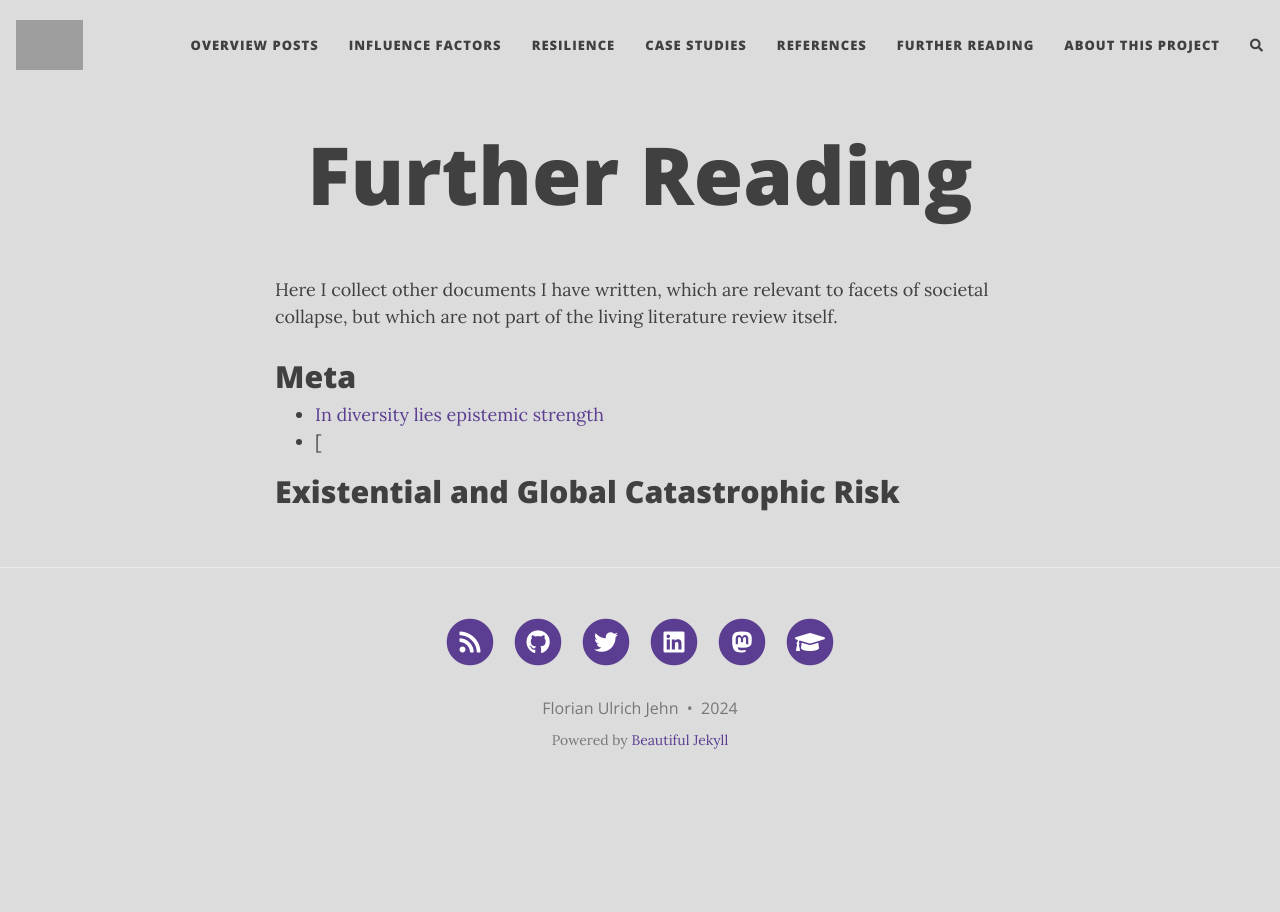
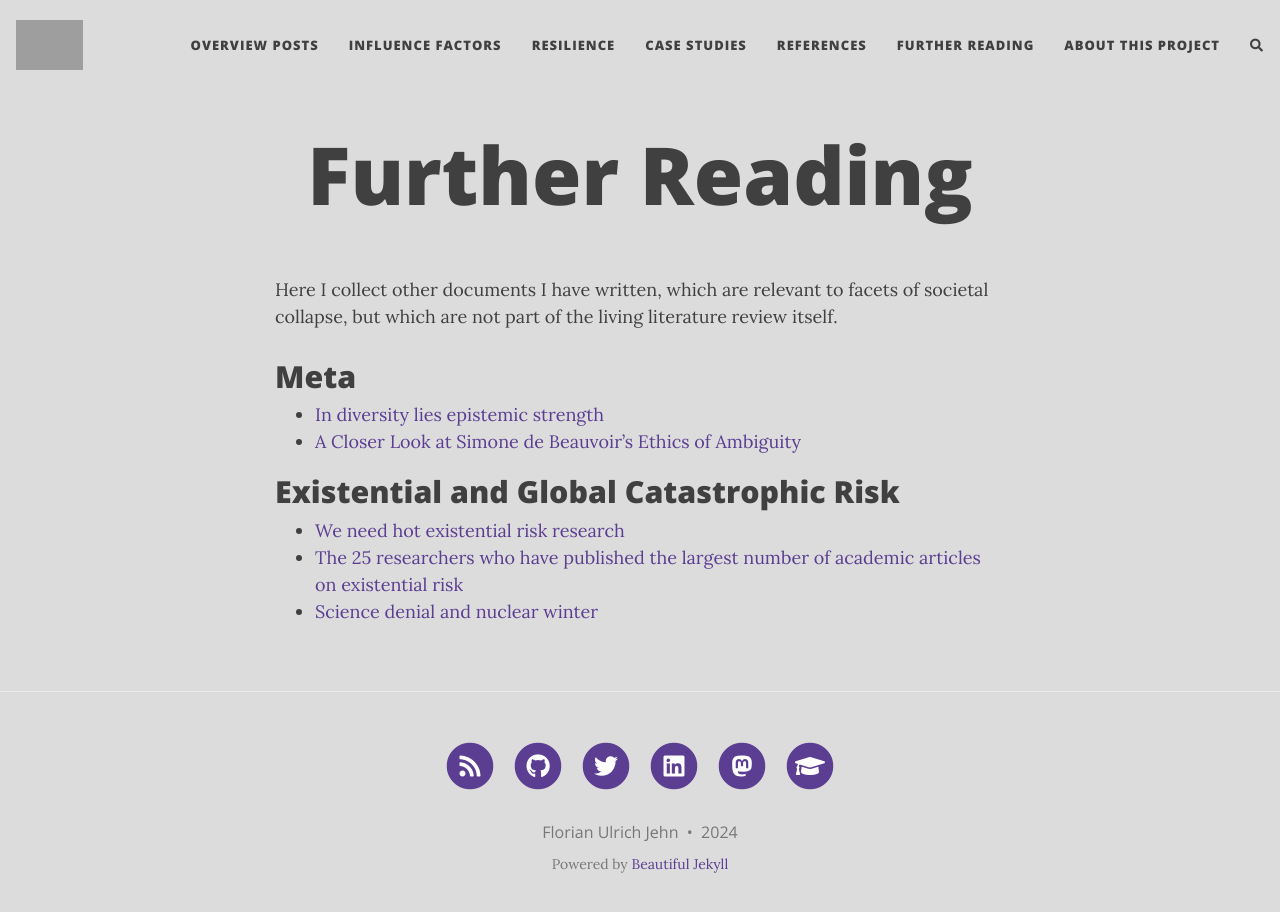
Before and after one commit to florianjehn/Societal_Collapse, a Jekyll site: the page built from further.md, in a window 1280 px wide and 925 px high. Shown: the top 912 px of the window. Built offline with Jekyll 4.4.1, drawn with Linux system fonts in a browser that asks for light colours; nearby versions of some CDN libraries; comment, search, counter and statistics services are not loaded; grey boxes are pictures that could not be loaded.

Commit message:
Update further.md

```diff
--- a/further.md
+++ b/further.md
@@ -7,6 +7,9 @@ Here I collect other documents I have written, which are relevant to facets of s
 
 # Meta
 * [In diversity lies epistemic strength](https://florianjehn.github.io/Societal_Collapse/2023-01-16-diversity/)
-* [
+* [A Closer Look at Simone de Beauvoir's Ethics of Ambiguity]()
 
 # Existential and Global Catastrophic Risk
+* [We need hot existential risk research]()
+* [The 25 researchers who have published the largest number of academic articles on existential risk]()
+* [Science denial and nuclear winter]()
```
